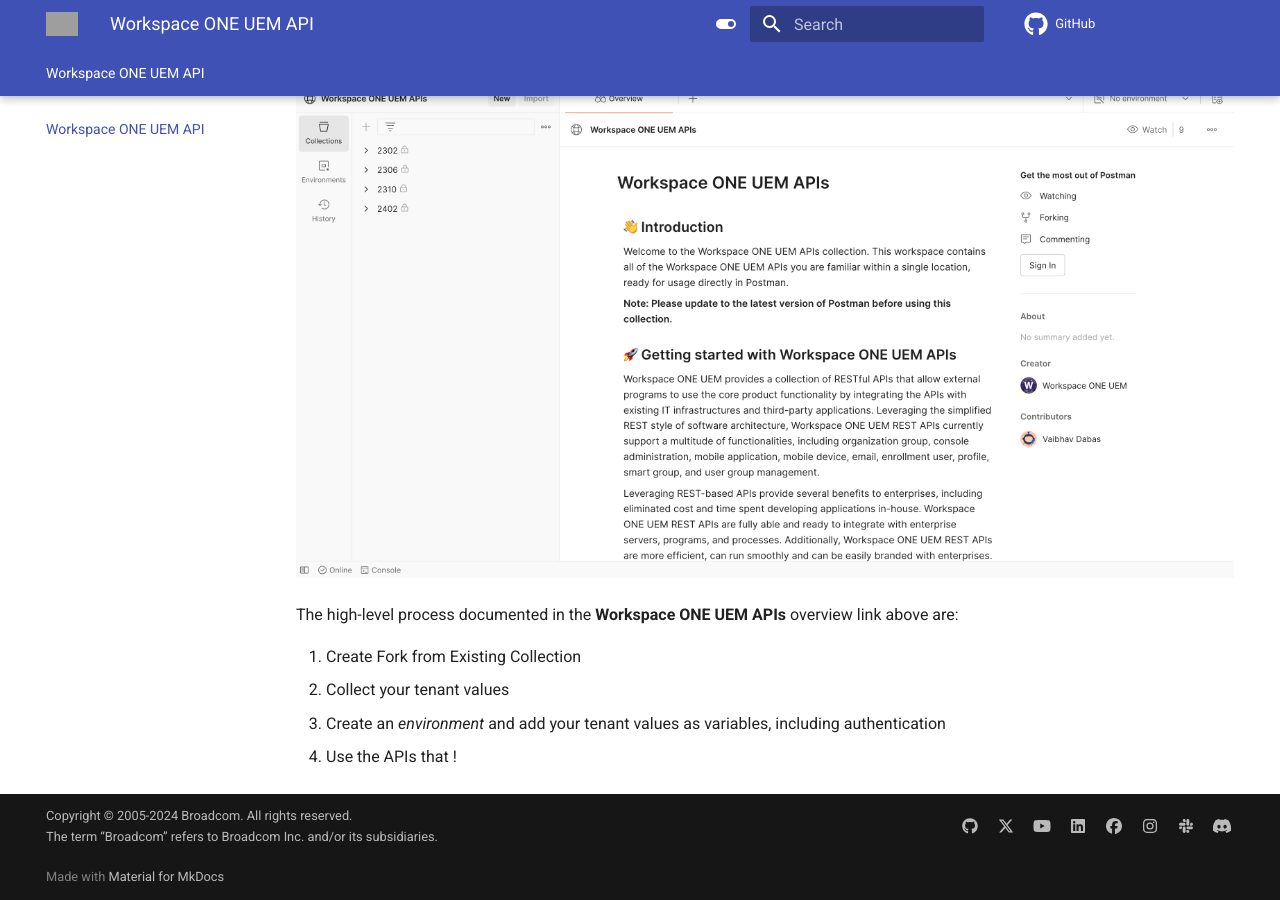
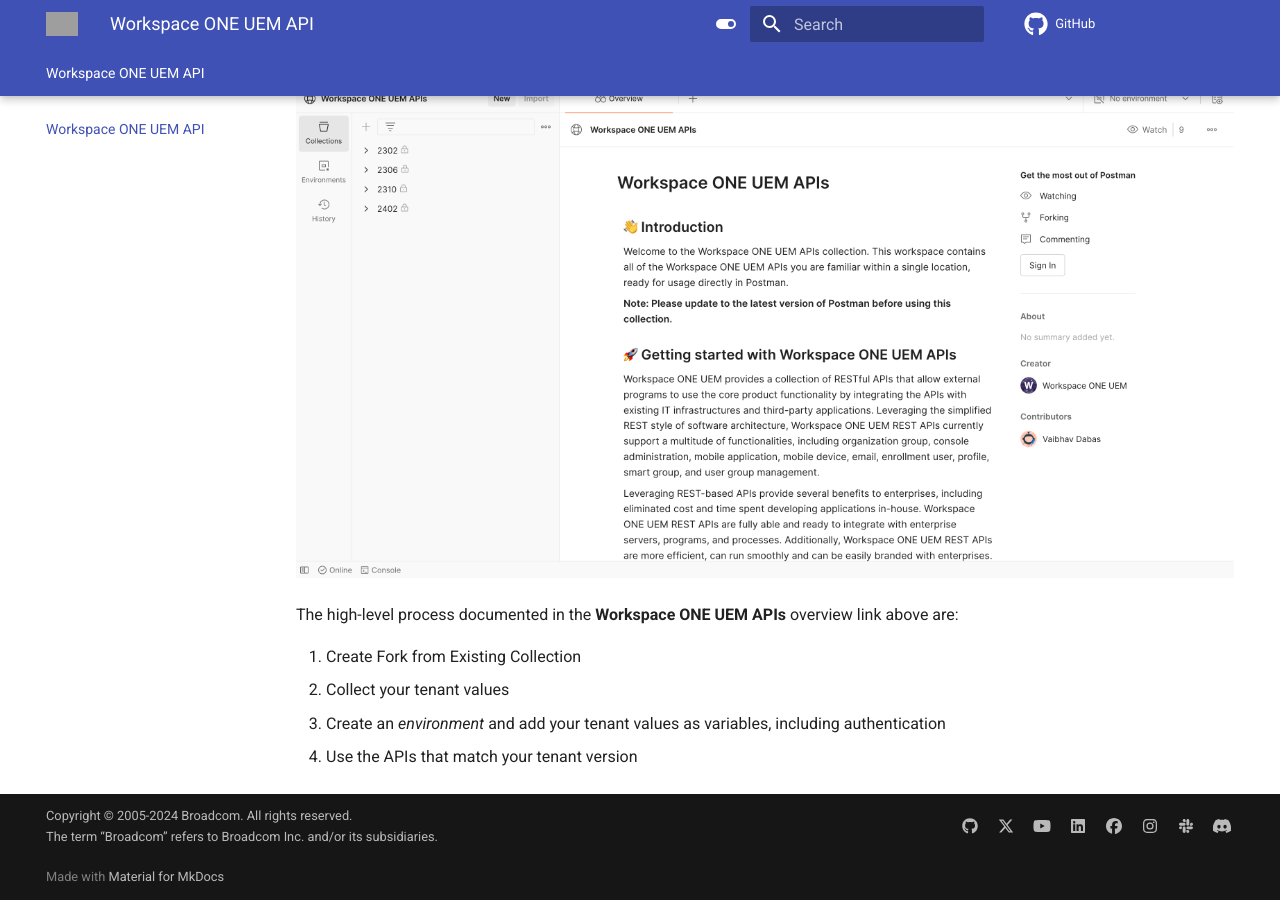
Before and after one commit to satheeshshanmugham/ws1-uem-apis, an MkDocs documentation site: the page built from docs/index.md, in a window 1280 px wide and 900 px high, scrolled down 586 px. Built offline with MkDocs 1.6.1 and Material for MkDocs 9.7.7, drawn with Linux system fonts in a browser that asks for light colours; comment, search, counter and statistics services are not loaded; the version menu is left out; grey boxes are pictures that could not be loaded.

```diff
--- a/docs/index.md
+++ b/docs/index.md
@@ -22,4 +22,4 @@ The high-level process documented in the **Workspace ONE UEM APIs** overview lin
 1. Create Fork from Existing Collection
 2. Collect your tenant values
 3. Create an *environment* and add your tenant values as variables, including authentication
-4. Use the APIs that !
+4. Use the APIs that match your tenant version
--- a/mkdocs.yml
+++ b/mkdocs.yml
@@ -1,6 +1,6 @@
 # Project Information
 site_name: Workspace ONE UEM APIs
-site_url: https://euc-dev.github.io/apis/ws1-uem-apis
+site_url: https://euc-dev.github.io/ws1-uem-apis
 site_author: Phil Helmling
 site_description: POC for developer.omnissa.com
 docs_dir: docs
```
